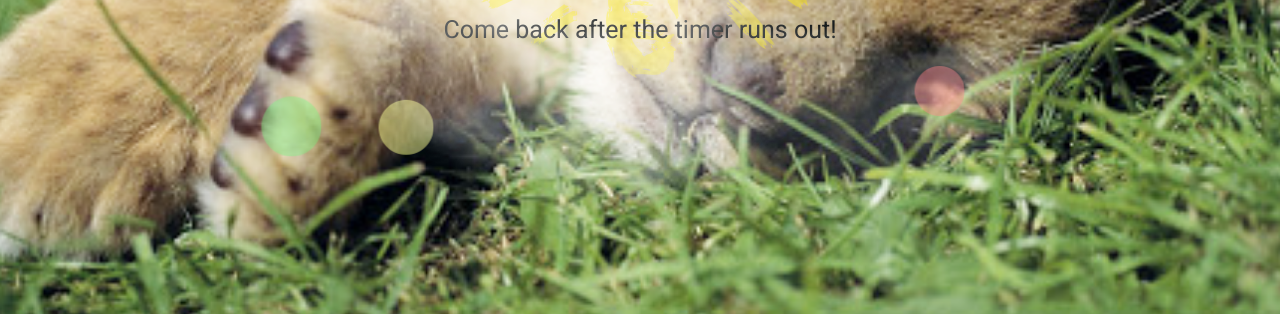
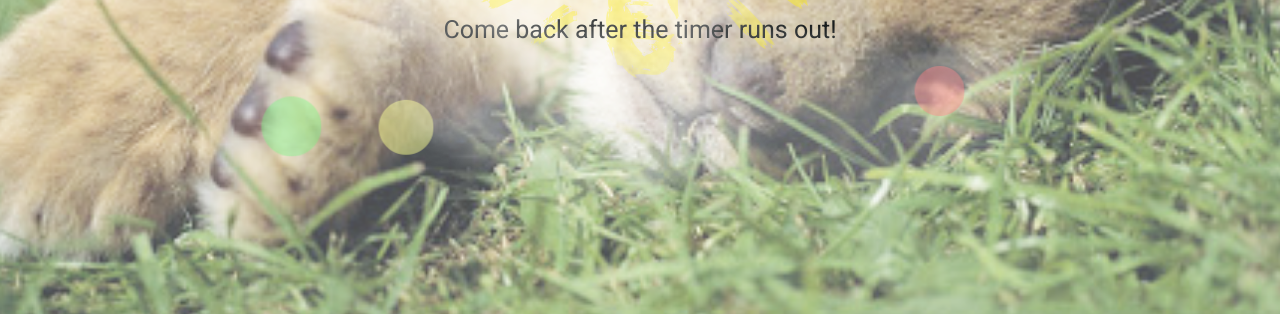
Before and after one commit to sw5813/countdown, a plain HTML site: page index.html in a window 1280 px wide. Shown: the part 486-800 px from the top of the page. Drawn offline with Linux system fonts and the light colour scheme.

Commit message:
add white layer over background

```diff
--- a/css/style.css
+++ b/css/style.css
@@ -140,7 +140,7 @@ h2 {
 
 /* Background */
 .background {
-  background: url(../images/lion.png) no-repeat 50% 100%;
+  background: url(../images/lion2.png) no-repeat 50% 100%;
   bottom: -20px;
   background-size: cover;
   position: absolute;
```
Also changed, not shown: images/lion2.png (added).
